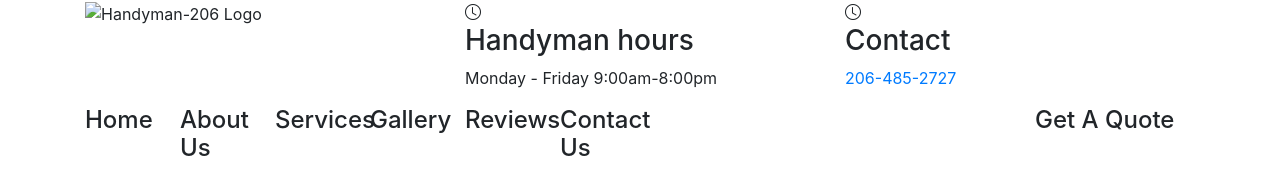
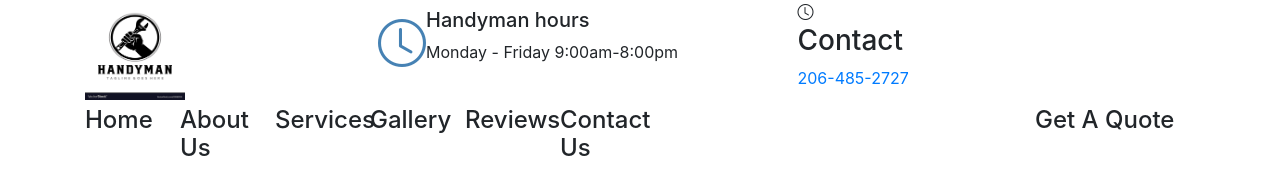
Before and after one commit to Zeneak/206handyman, a plain HTML site: page index.html in a window 1280 px wide. Drawn offline with nearby package versions, Linux system fonts and the light colour scheme.

Commit message:
a
make the new

```diff
--- a/index.html
+++ b/index.html
@@ -26,16 +26,22 @@
             <!-- Banner -->
             <div class="row">
 
-                <div class="col-sm">
-                    <img src="images/logo.png" alt="Handyman-206 Logo" class="img-responsive">
+                <div class="col-sm-3">
+                    <img src="images/handyman.png" alt="Handyman-206 Logo" class="img-responsive" style="height:100px;width:100px;">
                 </div>
 
                 <div class="col-sm">
-                    <i class="bi bi-clock"></i>
-                    <h3>Handyman hours</h3>
-                    <p>Monday - Friday 9:00am-8:00pm</p>
-                </div>
+                    <div class="d-inline-flex p-2">
+                        <i class="bi bi-clock" style="color: steelblue;font-weight:bolder;font-size: 3em;"></i>
+                        <div class="row">
+                            <div class="col-sm">
+                                <h5>Handyman hours</h5>
+                                <p>Monday - Friday 9:00am-8:00pm</p>
+                            </div>
+                        </div>
+                        </div>
 
+                    </div>
                 <div class="col-sm">
                     <i class="bi bi-clock"></i>
                         <h3>Contact</h3>
@@ -46,6 +52,7 @@
 
             </div>
         <!-- End Banner -->
+
         <!-- Navigation Bar -->
             <nav class="row">
                 <div class="col-sm-1">
```
Also changed, not shown: images/handyman.png (added).
